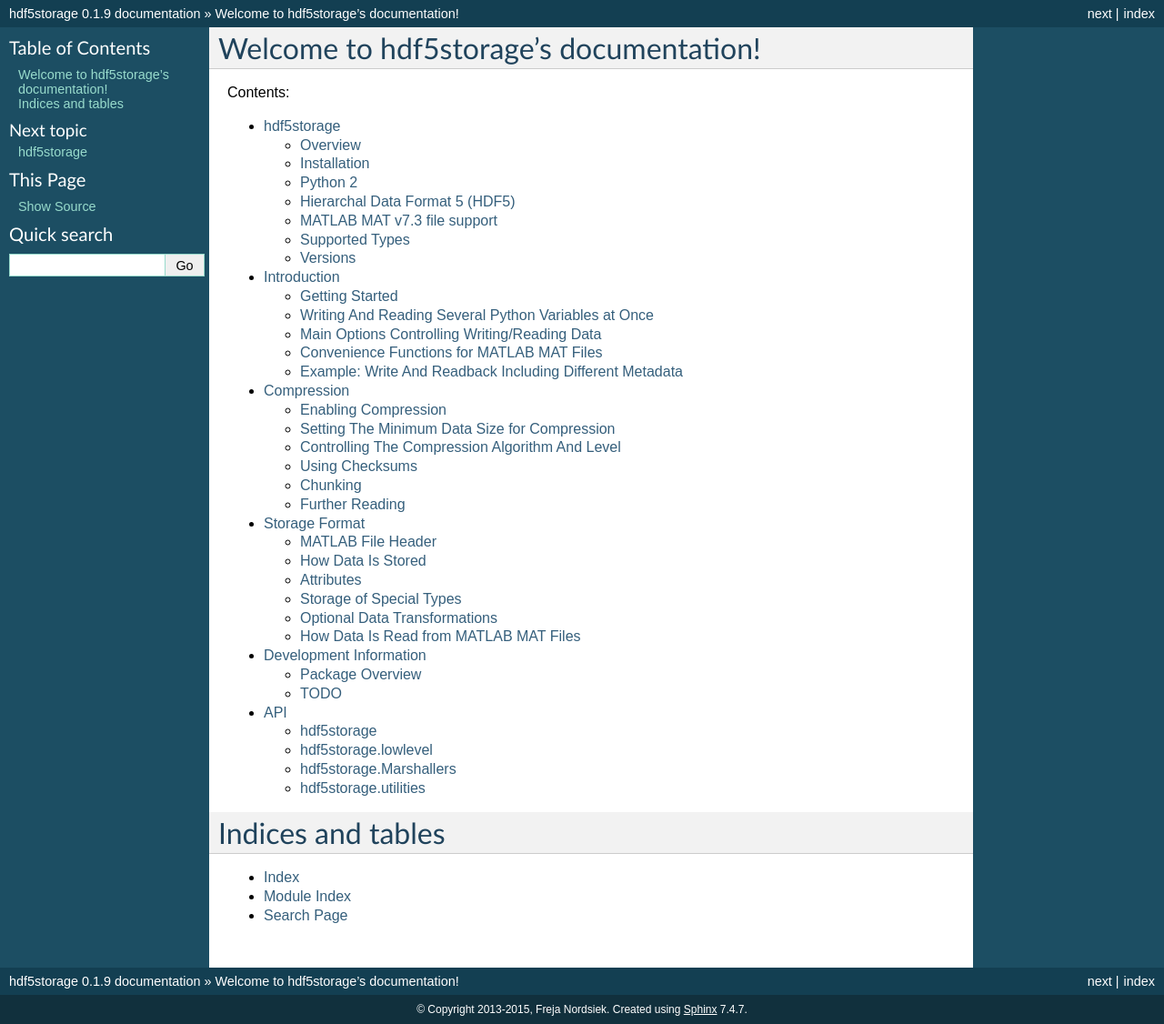
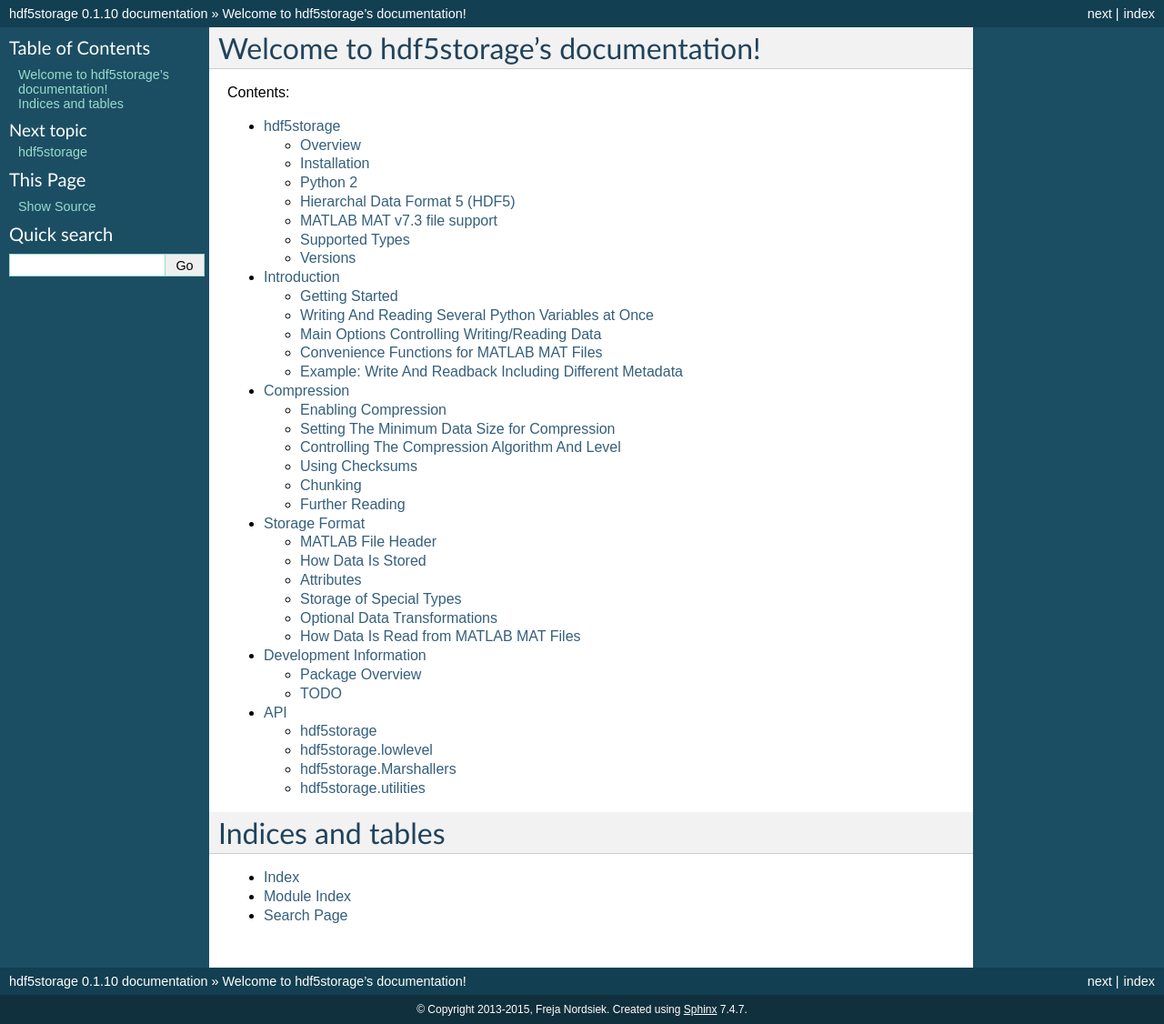
Before and after one commit to frejanordsiek/hdf5storage, a Sphinx documentation site: the page built from doc/source/index.rst, in a window 1280 px wide. Shown: the whole page at 91% size. Built offline with Sphinx 7.4.7, drawn with Linux system fonts in a browser that asks for light colours; formulas are drawn with MathJax 3.

Commit message:
Incremented version to 0.1.10

```diff
--- a/doc/source/conf.py
+++ b/doc/source/conf.py
@@ -59,9 +59,9 @@ copyright = '2013-2015, Freja Nordsiek'
 # built documents.
 #
 # The short X.Y version.
-version = '0.1.9'
+version = '0.1.10'
 # The full version, including alpha/beta/rc tags.
-release = '0.1.9'
+release = '0.1.10'
 
 # The language for content autogenerated by Sphinx. Refer to documentation
 # for a list of supported languages.
--- a/hdf5storage/__init__.py
+++ b/hdf5storage/__init__.py
@@ -28,11 +28,11 @@ This is the hdf5storage package, a Python package to read and write
 python data types to HDF5 (Heirarchal Data Format) files beyond just
 Numpy types.
 
-Version 0.1.9
+Version 0.1.10
 
 """
 
-__version__ = "0.1.9"
+__version__ = "0.1.10"
 
 import sys
 import os
--- a/setup.py
+++ b/setup.py
@@ -12,7 +12,7 @@ with open('README.rst') as file:
     long_description = file.read()
 
 setup(name='hdf5storage',
-      version='0.1.9',
+      version='0.1.10',
       description='Utilities to read/write Python types to/from HDF5 files, including MATLAB v7.3 MAT files.',
       long_description=long_description,
       author='Freja Nordsiek',
```
